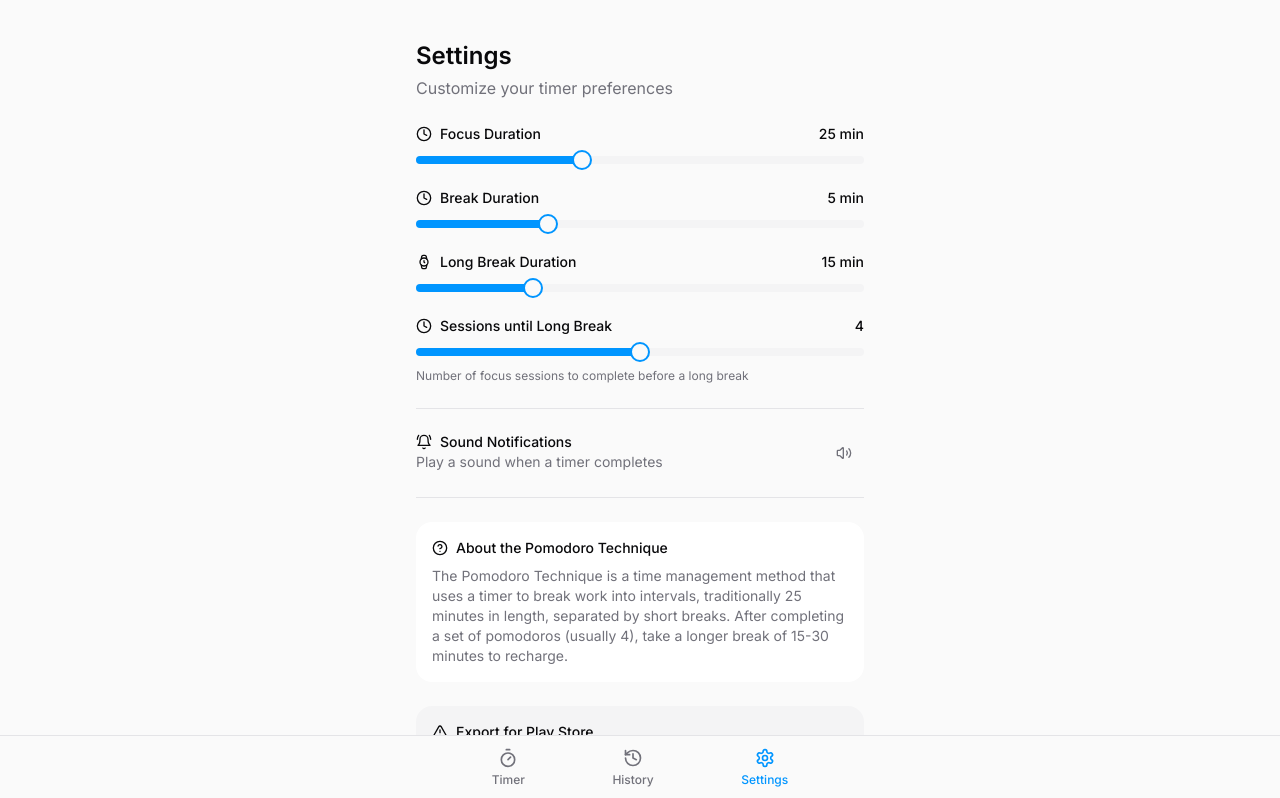
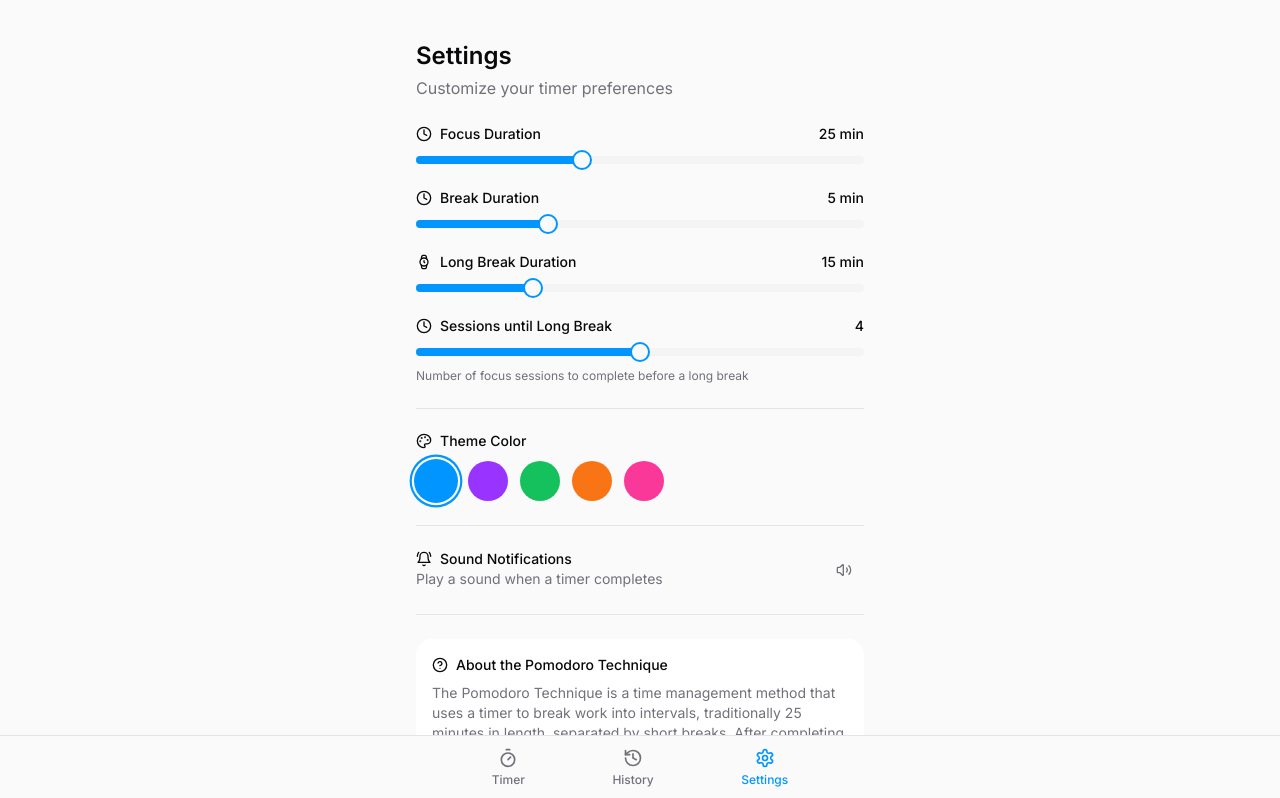
Before and after one commit to mimanojackson/focus-sprint-helper, a React (Vite) app: page /settings in a window 1280 px wide. Shown: the top 798 px of the page. Built offline with nearby package versions, Linux system fonts and the light colour scheme.

Commit message:
Add customizable themes
Implements customizable themes.

```diff
--- a/src/App.tsx
+++ b/src/App.tsx
@@ -5,6 +5,7 @@ import { TooltipProvider } from "@/components/ui/tooltip";
 import { QueryClient, QueryClientProvider } from "@tanstack/react-query";
 import { BrowserRouter, Routes, Route } from "react-router-dom";
 import { TimerProvider } from "@/context/TimerContext";
+import { ThemeProvider } from "@/context/ThemeContext";
 import Index from "./pages/Index";
 import History from "./pages/History";
 import Settings from "./pages/Settings";
@@ -16,6 +17,7 @@ const queryClient = new QueryClient();
 const App = () => (
   <QueryClientProvider client={queryClient}>
     <TooltipProvider>
+      <ThemeProvider>
         <TimerProvider>
           <Toaster />
           <Sonner />
@@ -29,6 +31,7 @@ const App = () => (
             </Routes>
           </BrowserRouter>
         </TimerProvider>
+      </ThemeProvider>
     </TooltipProvider>
   </QueryClientProvider>
 );
--- a/src/components/Settings.tsx
+++ b/src/components/Settings.tsx
@@ -1,15 +1,17 @@
 
 import React from "react";
 import { useTimer } from "@/context/TimerContext";
+import { useTheme } from "@/context/ThemeContext";
 import {
   Clock, Volume2, VolumeX,
-  BellRing, HelpCircle, AlertTriangle, Watch
+  BellRing, HelpCircle, AlertTriangle, Watch, Palette
 } from "lucide-react";
 import { Button } from "@/components/ui/button";
 import { Label } from "@/components/ui/label";
 import { Slider } from "@/components/ui/slider";
 import { Switch } from "@/components/ui/switch";
 import { Separator } from "@/components/ui/separator";
+import { ThemeColor } from "@/types";
 
 const Settings = () => {
   const {
@@ -24,6 +26,8 @@ const Settings = () => {
     isMuted,
     toggleMute
   } = useTimer();
+
+  const { theme, setTheme, allThemes } = useTheme();
 
   // Convert seconds to minutes for display
   const focusMinutes = focusDuration / 60;
@@ -139,6 +143,31 @@ const Settings = () => {
 
         <Separator />
 
+        {/* Theme Selection */}
+        <div className="space-y-3">
+          <Label className="flex items-center">
+            <Palette size={16} className="mr-2" />
+            Theme Color
+          </Label>
+          <div className="flex flex-wrap gap-3">
+            {Object.entries(allThemes).map(([key, themeOption]) => (
+              <button
+                key={key}
+                onClick={() => setTheme(key as ThemeColor)}
+                className={`w-10 h-10 rounded-full transition-all ${
+                  theme.name === key
+                    ? 'ring-2 ring-offset-2 ring-primary scale-110'
+                    : 'hover:scale-105'
+                }`}
+                style={{ backgroundColor: themeOption.primaryColor }}
+                aria-label={`${key} theme`}
+              />
+            ))}
+          </div>
+        </div>
+
+        <Separator />
+
         {/* Sound Setting */}
         <div className="flex items-center justify-between">
           <div className="space-y-0.5">
--- /dev/null
+++ b/src/context/ThemeContext.tsx
@@ -0,0 +1,75 @@
+
+import React, { createContext, useContext, useState, useEffect } from "react";
+import { ThemeColor, Theme } from "@/types";
+
+// Define available themes
+const themes: Record<ThemeColor, Theme> = {
+  blue: {
+    name: "blue",
+    primaryColor: "hsl(205, 100%, 50%)",
+    primaryHue: 205
+  },
+  purple: {
+    name: "purple",
+    primaryColor: "hsl(270, 100%, 60%)",
+    primaryHue: 270
+  },
+  green: {
+    name: "green",
+    primaryColor: "hsl(145, 80%, 42%)",
+    primaryHue: 145
+  },
+  orange: {
+    name: "orange",
+    primaryColor: "hsl(25, 95%, 53%)",
+    primaryHue: 25
+  },
+  pink: {
+    name: "pink",
+    primaryColor: "hsl(330, 95%, 60%)",
+    primaryHue: 330
+  }
+};
+
+interface ThemeContextType {
+  theme: Theme;
+  setTheme: (theme: ThemeColor) => void;
+  allThemes: Record<ThemeColor, Theme>;
+}
+
+const ThemeContext = createContext<ThemeContextType>({
+  theme: themes.blue,
+  setTheme: () => {},
+  allThemes: themes
+});
+
+export const useTheme = () => useContext(ThemeContext);
+
+export const ThemeProvider: React.FC<{ children: React.ReactNode }> = ({ children }) => {
+  // Get stored theme or default to blue
+  const [currentTheme, setCurrentTheme] = useState<ThemeColor>(() => {
+    const storedTheme = localStorage.getItem("pomodoro-theme");
+    return (storedTheme as ThemeColor) || "blue";
+  });
+
+  const theme = themes[currentTheme];
+
+  // Apply theme to CSS variables
+  useEffect(() => {
+    const root = document.documentElement;
+    root.style.setProperty("--primary", `${theme.primaryHue} 100% 50%`);
+
+    // Store theme preference
+    localStorage.setItem("pomodoro-theme", currentTheme);
+  }, [currentTheme, theme]);
+
+  const setTheme = (color: ThemeColor) => {
+    setCurrentTheme(color);
+  };
+
+  return (
+    <ThemeContext.Provider value={{ theme, setTheme, allThemes: themes }}>
+      {children}
+    </ThemeContext.Provider>
+  );
+};
```
Also changed, not shown: src/types/index.ts (+8 -0 lines). Lines whose indentation alone changed are shown as unchanged.
